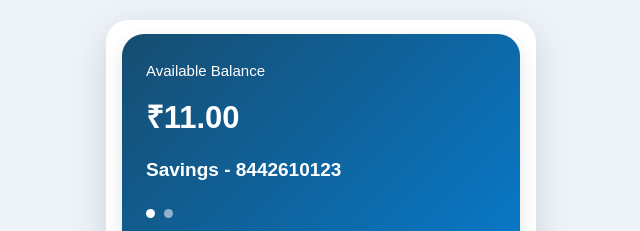
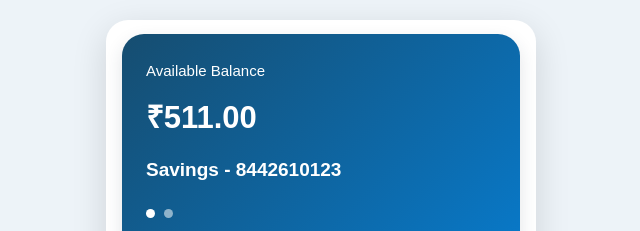
Before and after one commit to ankushaevdar11-coder/INSMART, a plain HTML site: page page3.html in a window 1280 px wide. Shown: the top 231 px of the page, 319-959 px from the left. Drawn offline with Linux system fonts and the light colour scheme.

Commit message:
Update available balance from ₹11.00 to ₹511.00

```diff
--- a/page3.html
+++ b/page3.html
@@ -77,7 +77,7 @@ body {
 <div class=</div>
 <section class="balance">
 <div class="small">Available Balance</div>
-<div class="amount">₹11.00</div>
+<div class="amount">₹511.00</div>
 <div class="account">Savings - 8442610123</div>
 <div class="dots"><i></i><i></i></div>
 </section>
```
